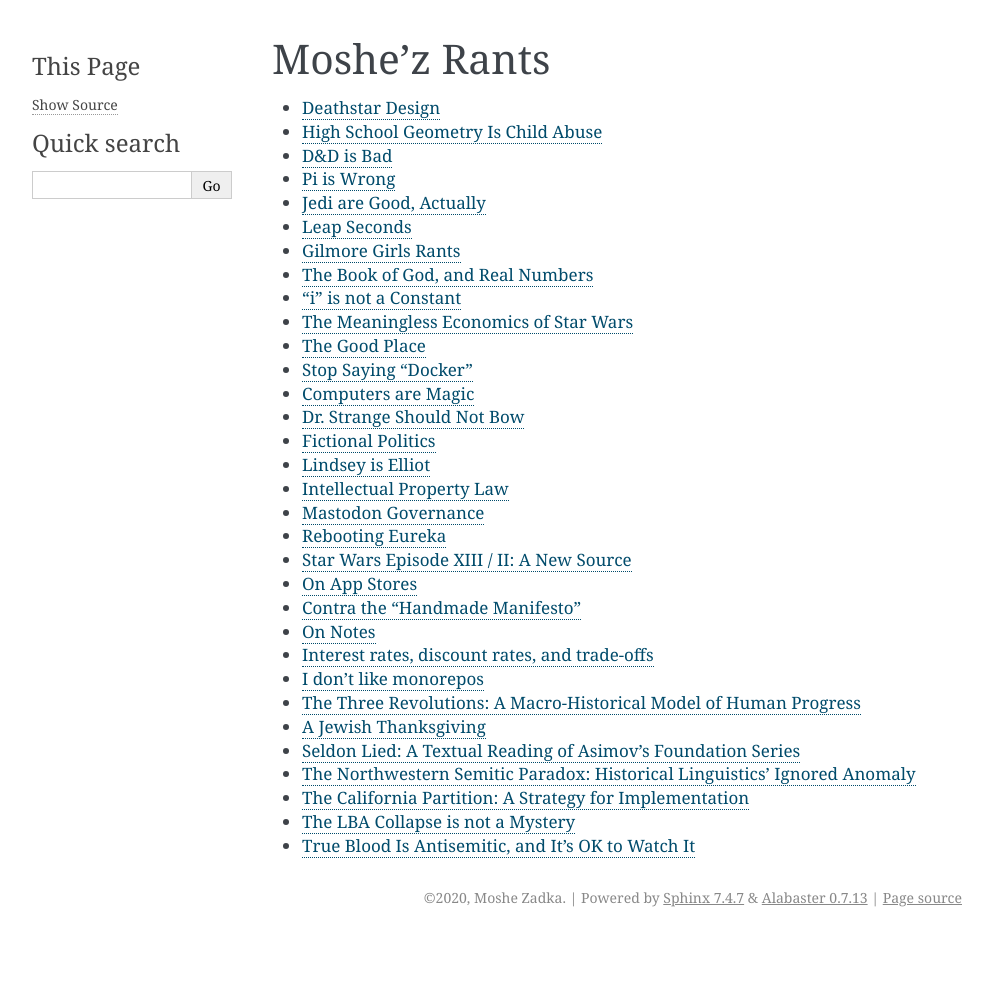
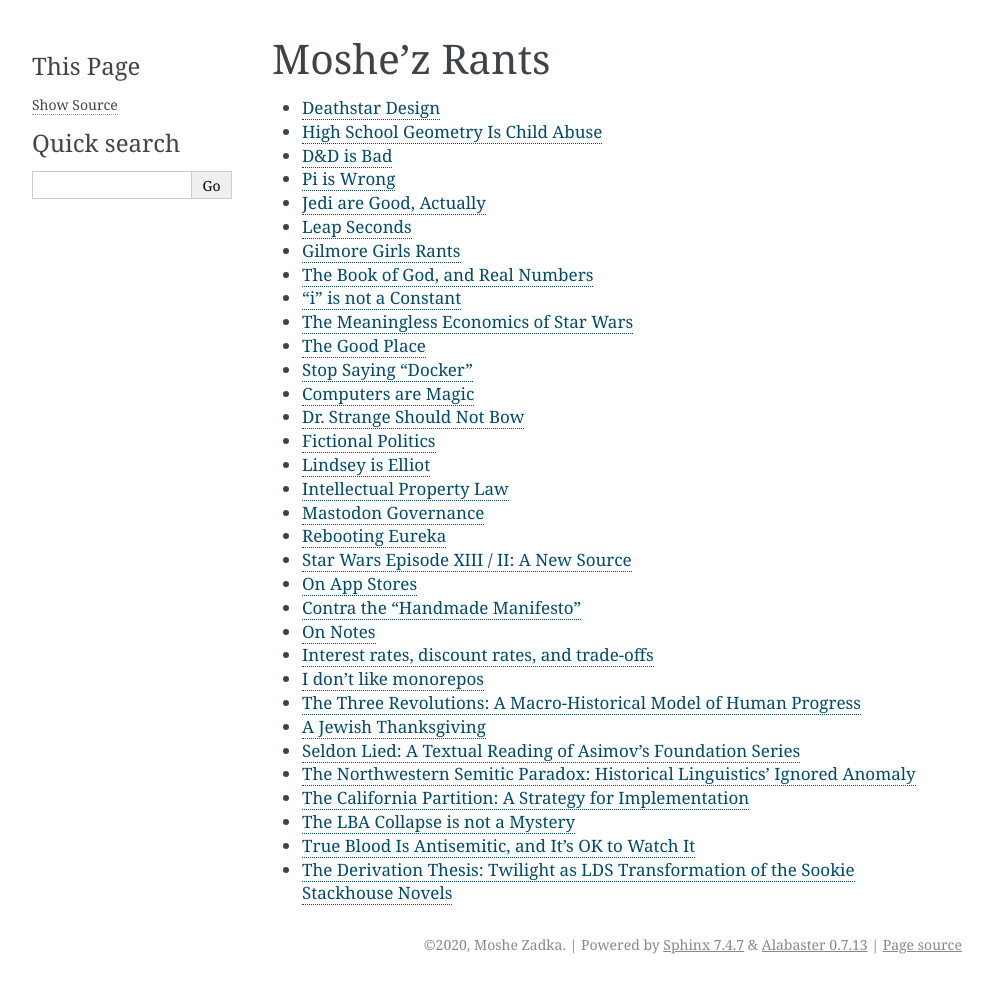
Before and after one commit to moshez/rants, a Sphinx documentation site: the page built from doc/index.rst, in a window 1280 px wide. Shown: the whole page, without its empty margins (148-1141 px from the left). Built offline with Sphinx 7.4.7, drawn with Linux system fonts in a browser that asks for light colours; before the commit the page ends 937 px from its top, so only the background shows below that; part of the change alters nothing that is shown.

Commit message:
Add essay on Twilight as LDS transformation of Sookie Stackhouse novels
Argues that Twilight's divergences from the Stackhouse source material
are systematically predicted by applying LDS cultural sensibilities as
a transformation function, explaining both content differences and
commercial outcomes.

https://claude.ai/code/session_01WcazRpY7zEHCzQJD5Xsgt7

```diff
--- /dev/null
+++ b/doc/derivation-thesis.rst
@@ -0,0 +1,112 @@
+The Derivation Thesis: Twilight as LDS Transformation of the Sookie Stackhouse Novels
+======================================================================================
+
+The Structural Correspondence
+-----------------------------
+
+Charlaine Harris's *Dead Until Dark* (2001) and Stephenie Meyer's *Twilight* (2005) share a narrative structure far too specific to attribute to shared genre conventions. The common skeleton:
+
+A young woman with a rare mental power related to telepathy lives in a small, out-of-the-way town. A vampire approximately a century old, with an ancient connection to her specific locale, enters her life. Her mental power is what first distinguishes her to him. A werewolf becomes the third vertex of a love triangle. The story is told in first person from the woman's perspective. Vampire political leadership — an ancient governing authority — views the vampire's relationship with the human as a problem, and the romantic relationship becomes a political incident within vampire governance. The werewolves' lycanthropy is hereditary rather than infectious, a shared deviation from the standard genre toolkit that neither author could have arrived at from the common inputs of traditional werewolf lore.
+
+Both series are plausibly described as "Anne Rice, but from the human's point of view." But parallel constructions from shared inputs would produce more divergence, not less. The structural correspondence is too tight and too idiosyncratic — particularly the hereditary werewolves and the telepathy-as-narrative-engine — to be explained by two authors independently drawing on the same genre.
+
+The Transformation Function
+---------------------------
+
+The claim is not that Meyer plagiarized Harris. It is stronger and more specific: *Twilight* is what you get when you apply a consistent cultural transformation to the Stackhouse source material. That transformation is the set of sensibilities Meyer brought from her LDS (Latter-day Saint) upbringing. Every point of divergence between the two series is independently predicted by this single filter.
+
+Sexuality
+~~~~~~~~~
+
+Sookie Stackhouse is sexually active across the series. She has multiple partners. Her narrative does not punish her for this. The character of Eric Northman is structurally essential: Sookie's relationship with Bill begins as romance and curdles into something controlling and manipulative, while Eric is the character through whom the series affirms that desire can simply be desire — that a woman can want someone, act on it, and that's fine. Eric makes the books sex-*positive*, not merely sex-inclusive.
+
+The LDS filter removes Eric entirely (no corresponding character exists in *Twilight*) and reorganizes the entire romantic architecture around abstinence until marriage. Bella's desire for Edward is intense but consistently deferred. Marriage is literally the threshold to transformation and eternal life together. The single correct relationship is the one that culminates in covenant. The controlling boyfriend is vindicated rather than outgrown.
+
+Family Structure
+~~~~~~~~~~~~~~~~
+
+The Cullens are a sealed eternal family unit: Carlisle as patriarch, every member paired off, the household structured like an LDS ward's ideal. This is not how vampires typically organize in fiction. It is how LDS theology says the celestial kingdom works — eternal family bonds, sealed by covenant, persisting beyond death.
+
+Sookie's social world is a messy web of hookups, exes, workplace relationships, shifting loyalties, and chosen family. There is no sealed unit. Relationships are contingent, revisable, and sometimes regrettable.
+
+The Body and Its Substances
+~~~~~~~~~~~~~~~~~~~~~~~~~~~
+
+In Harris, vampire blood is a drug. It's called V. People get addicted. There is a black market. The metaphor invites thinking about prohibition, bodily autonomy, and the War on Drugs. In Meyer, the relevant bodily substance is venom — the mechanism of *conversion*. The entire pharmacological and political dimension is replaced by a sacramental one.
+
+Bella's pregnancy with Renesmee nearly kills her, and her insistence on carrying the baby to term is framed as heroic maternal sacrifice rather than medical horror. This is a very specific ideological commitment appearing as a plot choice.
+
+Mental Powers and Purity
+~~~~~~~~~~~~~~~~~~~~~~~~
+
+Sookie's telepathy means other people's messiness intrudes on her constantly. She hears thoughts she doesn't want to hear. The first-person narration forces the reader to live inside a consciousness that is perpetually invaded. Bill's appeal is partly that he is *silent* — restful, a refuge from the noise.
+
+Bella's power is the inverse: a mental shield. She cannot be read. She is closed, inviolable, a sealed vessel. Edward's frustration with her opacity is what draws him to her. The same telepathy-as-engine concept, but rotated from openness-as-burden to closedness-as-virtue — purity as impermeability.
+
+Race and the Werewolves
+~~~~~~~~~~~~~~~~~~~~~~~
+
+Harris wrote a white woman living in a Louisiana community where Black characters have full interior lives. Tara and Lafayette are written as Black, not merely described as such — their storylines engage with what it means to be Black in the rural South. The racial dynamics of Bon Temps are not metaphorical. They are setting, rendered with specificity.
+
+Meyer replaced this with an almost entirely white world. The sole significant non-white presence is the Quileute — a real Native American tribe whose mythology Meyer appropriated to serve as the founding myth of her werewolves. Jacob does not become a werewolf through infection or curse; he phases because of his bloodline. Tribal identity *is* supernatural identity. The Quileute exist in *Twilight* to serve Bella's story. They have no independent narrative purpose.
+
+This is a distinctly LDS move. The Book of Mormon provides a ready-made template for treating indigenous peoples as characters in a Euro-American theological narrative. The Lamanites are rewritten as a lost tribe whose history is subordinated to a framework centering white American religion. The Indian Placement Program of the 20th century literalized this: Native children placed in LDS homes to bring them into the covenant. Meyer performs the narrative version. Indigenous people become available raw material for the protagonist's cosmological project.
+
+This is not a transformation Harris made or would make. It is not a transformation available from Anne Rice or any other shared input. It requires a specific cultural tradition, and that tradition is LDS.
+
+Vampire Politics and Setting
+~~~~~~~~~~~~~~~~~~~~~~~~~~~~
+
+Both series feature an ancient vampire governing authority that views human-vampire intimacy as threatening to the political order. The Volturi and Harris's Authority/monarchy system are structurally equivalent. In both, the woman's relationship becomes an item on the agenda of vampire leadership.
+
+The difference is what "coexistence" means. Harris's vampires underwent the Great Revelation — public integration with human society — which opens up a political space where mainstreaming versus traditionalism maps onto real civil rights discourse. Bon Temps itself is a character: Southern class dynamics, racial history, a sense of place with genuine weight. Bill Compton fought in the Civil War in Bon Temps and his grave is in the local cemetery.
+
+Meyer's Cullens are separatists who pass as human privately. Forks is atmospheric but not sociological — it rains a lot and that's convenient for vampires. The Volturi care about secrecy and power, not ideology. The entire political dimension is simplified: flattened from a messy engagement with integration, civil rights, and public life into a feudal authority concerned only with maintaining order.
+
+Queerness
+~~~~~~~~~
+
+Harris's world includes openly gay and gender-nonconforming characters whose presence is normalized rather than tokenized. Lafayette is flamboyant and powerful and his queerness is simply part of who he is.
+
+This dimension is absent from *Twilight*. The filter predicts its removal.
+
+The LDS-Puritan Continuity
+--------------------------
+
+LDS sensibilities are not alien to mainstream American Protestantism. They are the American Puritan cultural vector extended further than most Protestants are willing to go.
+
+The Puritans came to build a holy commonwealth in the wilderness. The LDS actually did it — went further into the wilderness and built a literal theocracy. The Puritans had covenant theology. LDS elaborated covenants into a system governing every aspect of daily life. The Puritans believed America was a promised land. The Book of Mormon makes this literally true.
+
+Even the theology follows the same trajectory. Protestantism flattened the hierarchy between believer and God: no priestly mediation, personal relationship with Christ, the priesthood of all believers. LDS kept flattening until the ontological distinction between human and divine dissolved. "As man is, God once was; as God is, man may become." Protestants say they are going to heaven and ask "What would Jesus do?" LDS believe they will receive their own worlds and become *like* Jesus. The asymptote is removed. The curve keeps going and you arrive.
+
+The theological boundary between evangelicalism and LDS is aggressively policed — the Trinity, the closed canon, the nature of God — but these are theological objections, not cultural ones. On the cultural axis that determines market behavior — attitudes toward sexuality, family structure, gender roles, racial hierarchy, and the romanticization of indigenous peoples — the differences are differences of *magnitude*, not *direction*. An evangelical and an LDS member disagree about whether God has a physical body but agree that a teenage girl should not be having sex. The second fact is the one that sells books.
+
+The Market Consequence
+----------------------
+
+The thesis explains not just the content of *Twilight* but its commercial dominance over the Stackhouse novels.
+
+The Stackhouse books introduced friction at every point where they engaged honestly with their setting. Sookie works at a bar. She sleeps with multiple partners without narrative punishment. Her best friend is a Black woman whose storylines are about being Black in Louisiana. The gay characters are just gay. The drug metaphor invites thinking about prohibition and bodily autonomy. Every one of these elements asks the median white American reader to sit with something they would rather romanticize or elide.
+
+The LDS filter removed every point of friction, and it removed them in the direction the broader American market already wanted to go. Abstinence until marriage is not just an LDS norm; it was the aspirational framework of evangelical youth culture, which constituted an enormous YA market in 2005. The eternal nuclear family is not just a ward ideal; it is the American suburban dream granted immortality. Replacing Black characters with a romanticized indigenous supernatural race is not just LDS cosmology; it is the standard American move of treating Native peoples as mythic rather than political.
+
+The 2x overshoot does not hurt because the market is not looking for exact alignment — it is looking for *direction*. A book that is more sex-negative than you are still feels safe. A book that is more family-centric than you are still feels wholesome. A book where the indigenous characters are more romanticized than you would do it yourself still feels respectful if you are not thinking carefully. Overshooting conservative values reads as earnest rather than excessive to an audience that shares the vector but not the magnitude.
+
+Undershooting is the problem. The Stackhouse books ask you to be more comfortable with sex, Blackness, queerness, and moral ambiguity than the median Puritan-descended American reader wants to be. That limits the market. Harris found her audience, but it was necessarily smaller.
+
+Meyer did not need to cynically calculate any of this. She wrote according to her sensibilities, and her sensibilities happened to be the mainstream American cultural defaults with the gain turned up. The resulting book hit the center of a target that Harris was deliberately refusing to aim at.
+
+The Predictive Power of the Framework
+-------------------------------------
+
+The strength of this thesis is that it is *predictive* rather than merely descriptive. The analytical procedure is:
+
+1. Specify the source text (the Sookie Stackhouse series).
+2. Specify the transformation function (LDS cultural sensibilities applied as a filter).
+3. Derive the output.
+
+Every element of *Twilight* that diverges from Harris tracks to the filter. No element requires a separate explanation. If a previously unconsidered element of *Twilight* were raised, you could check it against the filter and predict what the Stackhouse original looked like — or predict its absence from Harris's work entirely.
+
+This is not the usual shape of comparative literary analysis, which typically identifies correspondences after the fact and argues about their significance. The derivation thesis generates correspondences deductively from a single, culturally specific, historically legible transformation. The source, the function, and the output are all independently identifiable, and the relationship between them is consistent.
+
+*Twilight* is a derived work in almost the technical sense. The derivation function is LDS cultural sensibility. And that function's alignment with the broader American market is the explanation for the commercial result — not a separate theory bolted on after the fact, but a consequence that falls directly out of the same framework.
--- a/doc/index.rst
+++ b/doc/index.rst
@@ -36,3 +36,4 @@ Moshe'z Rants
     california-partition
     lba-collapse
     true-blood
+    derivation-thesis
```
